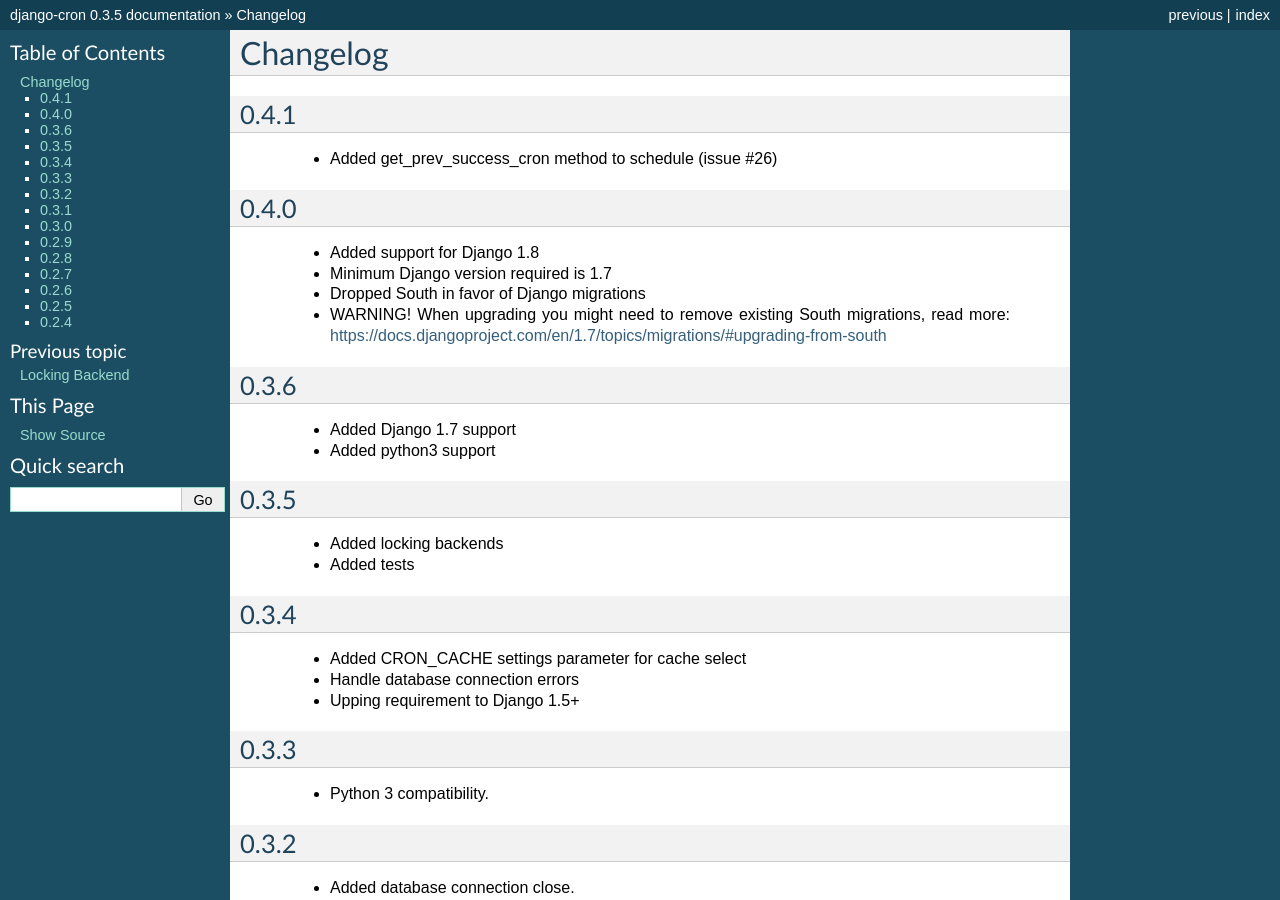
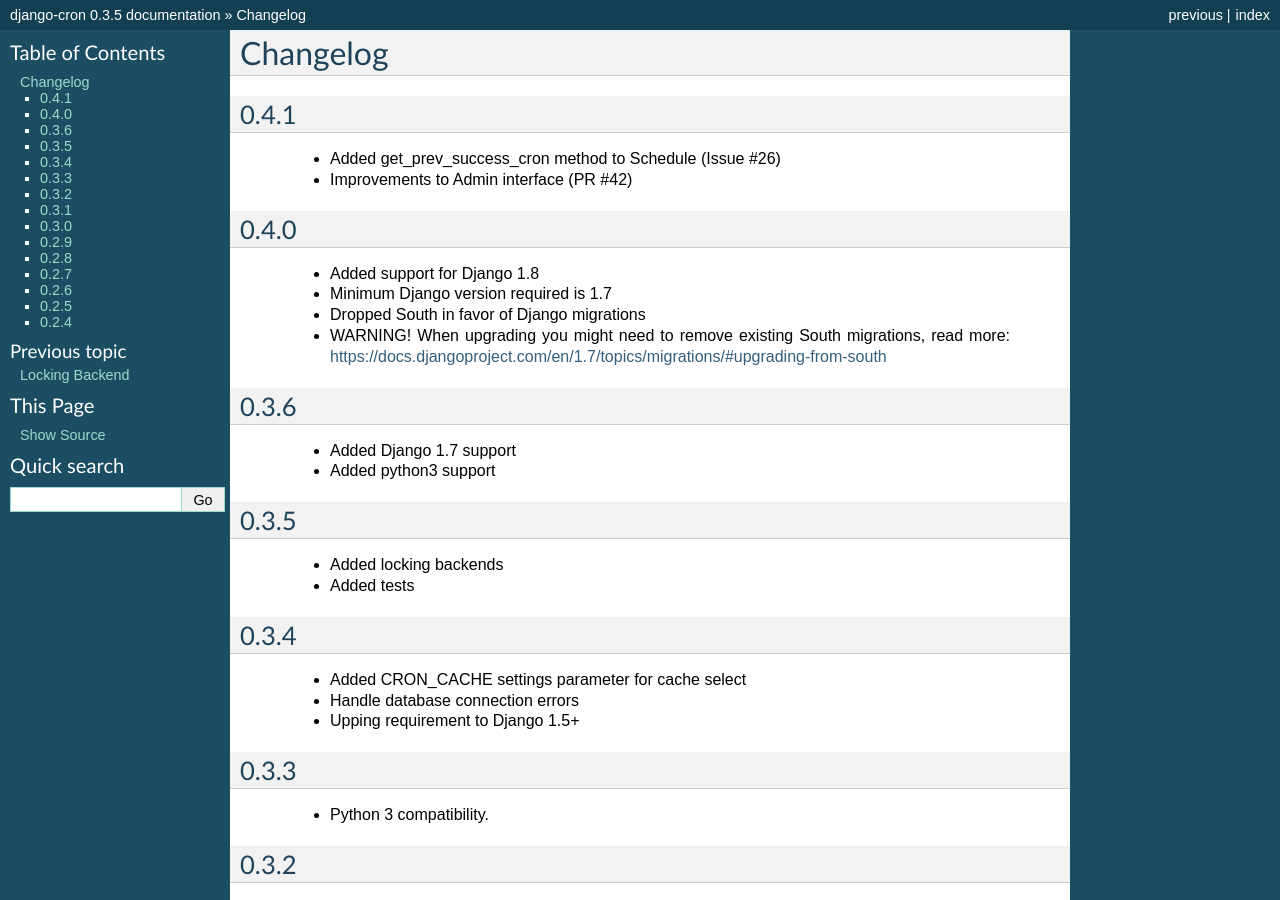
Before and after one commit to Tivix/django-cron, a Sphinx documentation site: the page built from docs/changelog.rst, in a window 1280 px wide and 900 px high. Built offline with Sphinx 7.4.7, drawn with Linux system fonts in a browser that asks for light colours.

Commit message:
updated changelog

```diff
--- a/docs/changelog.rst
+++ b/docs/changelog.rst
@@ -4,7 +4,9 @@
 0.4.1
 ------
 
-    - Added get_prev_success_cron method to schedule (issue #26)
+    - Added get_prev_success_cron method to Schedule (Issue #26)
+
+    - Improvements to Admin interface (PR #42)
 
 
 0.4.0
```
